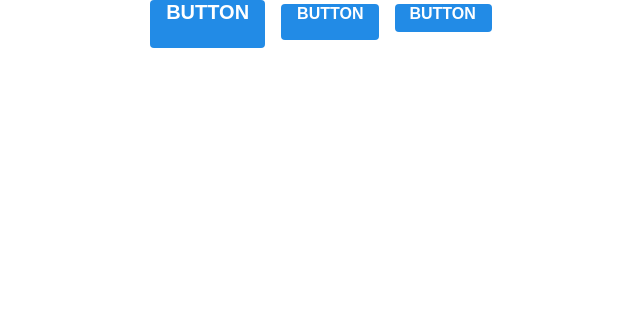
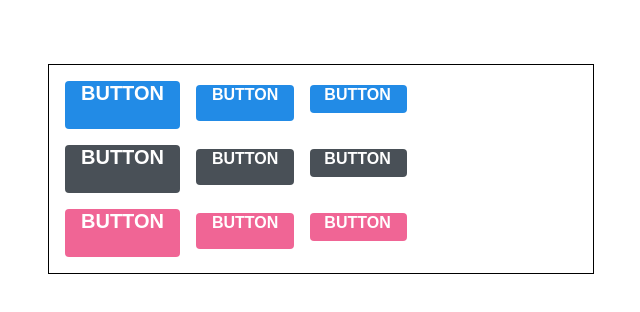
Before and after one commit to seedevk8s/fc_reactReview2, a React (Create React App) app: page / in a window 1280 px wide. Shown: the top 312 px of the page, without its empty margins (319-959 px from the left). Built offline with nearby package versions, Linux system fonts and the light colour scheme.

Commit message:
버튼 색상 설정하기

```diff
--- a/src/App.css
+++ /dev/null
@@ -1,38 +0,0 @@
-.App {
-  text-align: center;
-}
-
-.App-logo {
-  height: 40vmin;
-  pointer-events: none;
-}
-
-@media (prefers-reduced-motion: no-preference) {
-  .App-logo {
-    animation: App-logo-spin infinite 20s linear;
-  }
-}
-
-.App-header {
-  background-color: #282c34;
-  min-height: 100vh;
-  display: flex;
-  flex-direction: column;
-  align-items: center;
-  justify-content: center;
-  font-size: calc(10px + 2vmin);
-  color: white;
-}
-
-.App-link {
-  color: #61dafb;
-}
-
-@keyframes App-logo-spin {
-  from {
-    transform: rotate(0deg);
-  }
-  to {
-    transform: rotate(360deg);
-  }
-}
--- a/src/App.js
+++ b/src/App.js
@@ -1,5 +1,5 @@
 import React from "react";
-import "./App.css";
+import "./App.scss";
 import Button from "./components/Button";
 
 function App() {
@@ -10,6 +10,24 @@ function App() {
         <Button>BUTTON</Button>
         <Button size="small">BUTTON</Button>
       </div>
+      <div className="buttons">
+        <Button size="large" color="gray">
+          BUTTON
+        </Button>
+        <Button color="gray">BUTTON</Button>
+        <Button size="small" color="gray">
+          BUTTON
+        </Button>
+      </div>
+      <div className="buttons">
+        <Button size="large" color="pink">
+          BUTTON
+        </Button>
+        <Button color="pink">BUTTON</Button>
+        <Button size="small" color="pink">
+          BUTTON
+        </Button>
+      </div>
     </div>
   );
 }
--- /dev/null
+++ b/src/App.scss
@@ -0,0 +1,10 @@
+.App {
+  width: 512px;
+  margin: 0 auto;
+  margin-top: 4rem;
+  border: 1px solid black;
+  padding: 1rem;
+  .buttons + .buttons {
+    margin-top: 1rem;
+  }
+}
--- a/src/components/Button.scss
+++ b/src/components/Button.scss
@@ -1,4 +1,19 @@
 $blue: #228be6; //스타일 파일에서 사용 할 수 있는 변수를 선언
+$gray: #495057;
+$pink: #f06595;
+
+/* 반복이 되는 코드는 Sass 의 mixin 이라는 기능을 사용하여 쉽게 재사용 할 수 있습니다.
+한번, button-color라는 mixin 을 만들어서 사용해보겠습니다. */
+@mixin button-color($color) {
+  background: $color;
+  &:hover {
+    background: lighten($color, 10%);
+  }
+
+  &:active {
+    background: darken($color, 10%);
+  }
+}
 
 .Button {
   display: inline-flex;
@@ -31,13 +46,18 @@ $blue: #228be6; //스타일 파일에서 사용 할 수 있는 변수를 선언
     font-size: 1rem;
   }
 
-  background: $blue;
-  &:hover {
-    background: lighten($blue, 10%);
+  // 색상별 관리
+  // CSS 클래스에 따라 다른 색상이 적용되도록
+  &.blue {
+    @include button-color($blue);
   }
 
-  &:active {
-    background: darken($blue, 10%);
+  &.gray {
+    @include button-color($gray);
+  }
+
+  &.pink {
+    @include button-color($pink);
   }
 
   //.Button + .Button
```
